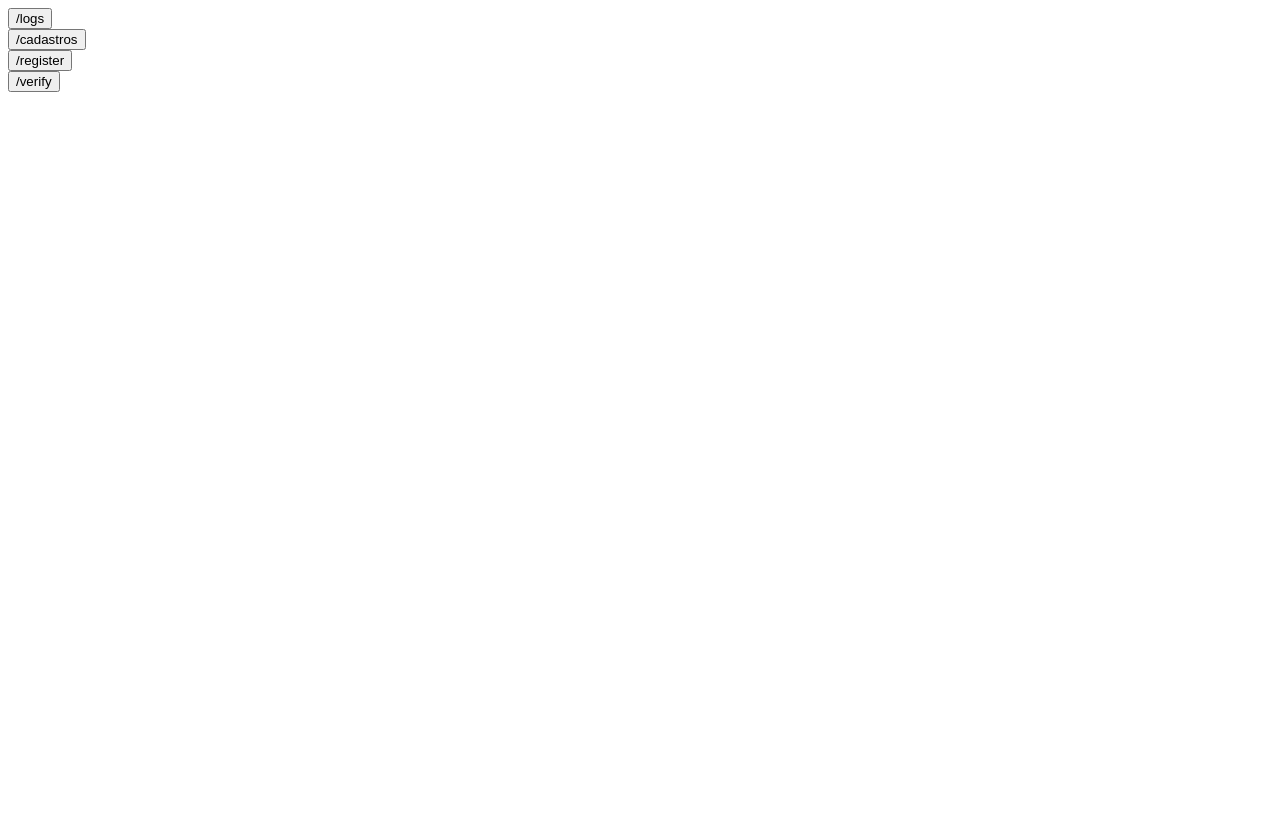
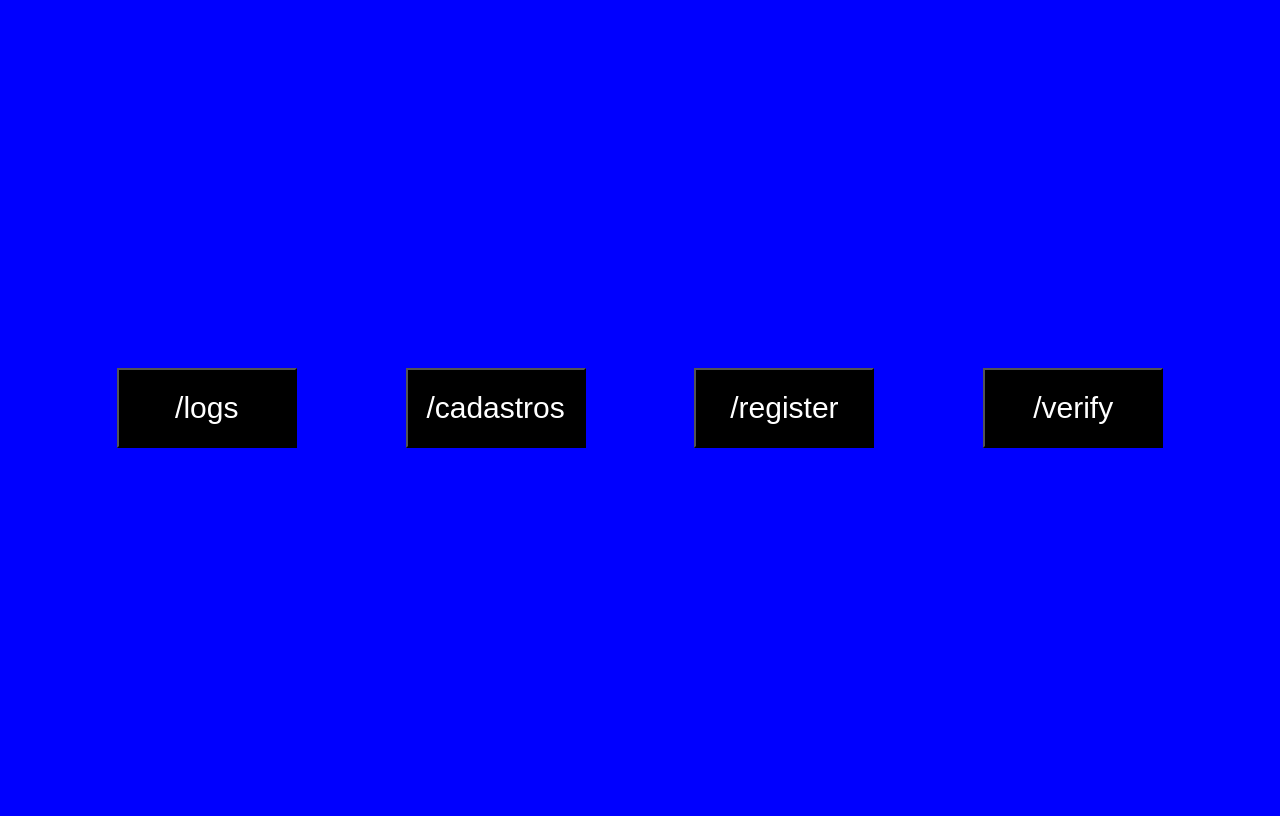
Before and after one commit to Rafazanella01/Esp32-RFID, a Flask app: page / in a window 1280 px wide. Before the commit the page ends 92 px from the top, so only its background shows below. Run offline with Flask 3, Linux system fonts and the light colour scheme.

Commit message:
update front `html` files

```diff
--- a/templates/index.html
+++ b/templates/index.html
@@ -4,6 +4,26 @@
     <meta charset="UTF-8" />
     <meta name="viewport" content="width=device-width, initial-scale=1.0" />
     <title>Document</title>
+    <style>
+      body {
+        height: 100vh;
+        background-color: blue;
+        display: flex;
+        align-items: center;
+        justify-items: center;
+        justify-content: space-evenly;
+      }
+      button {
+        font-size: 30px;
+        height: 80px;
+        width: 180px;
+        background-color: black;
+        color: white;
+      }
+      button:hover {
+        background-color: rgb(27, 27, 27);
+      }
+    </style>
   </head>
   <body>
     <form action="/logs">
```
Also changed, not shown: templates/verify.html (+12 -0 lines).
